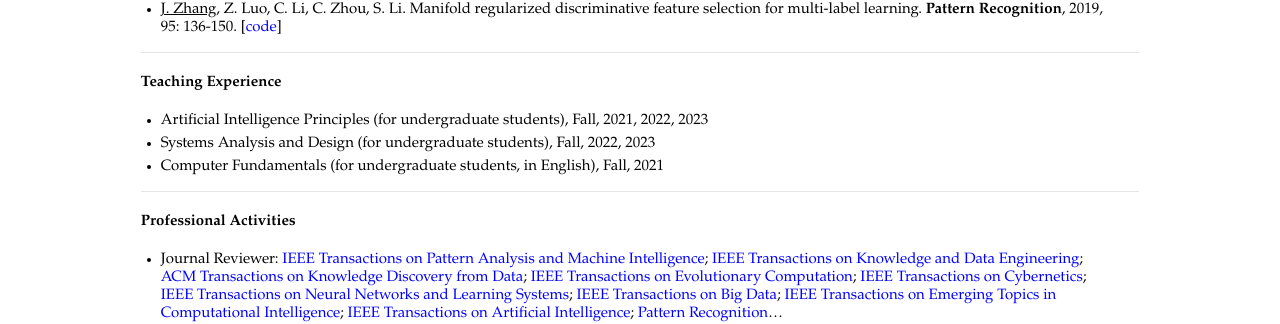
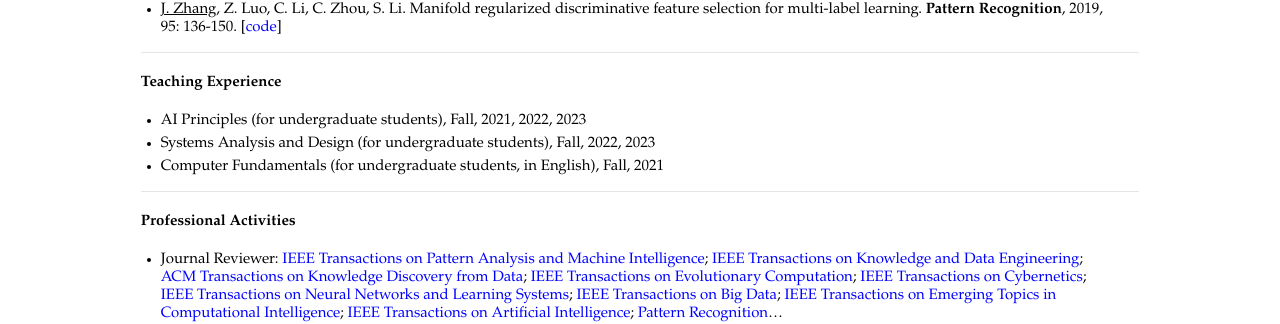
Before and after one commit to jiazhang-ml/jiazhang-ml.github.io, a Jekyll site: the page built from index.md, in a window 1280 px wide. Shown: the part 782-1106 px from the top of the page. Built offline with Jekyll 4.4.1, drawn with Linux system fonts in a browser that asks for light colours.

Commit message:
Update index.md

```diff
--- a/index.md
+++ b/index.md
@@ -32,7 +32,7 @@ layout: default
 
 #### Teaching Experience
 
-* Artificial Intelligence Principles (for undergraduate students), Fall, 2021, 2022, 2023
+* AI Principles (for undergraduate students), Fall, 2021, 2022, 2023
 * Systems Analysis and Design (for undergraduate students), Fall, 2022, 2023
 * Computer Fundamentals (for undergraduate students, in English), Fall, 2021
 
```
